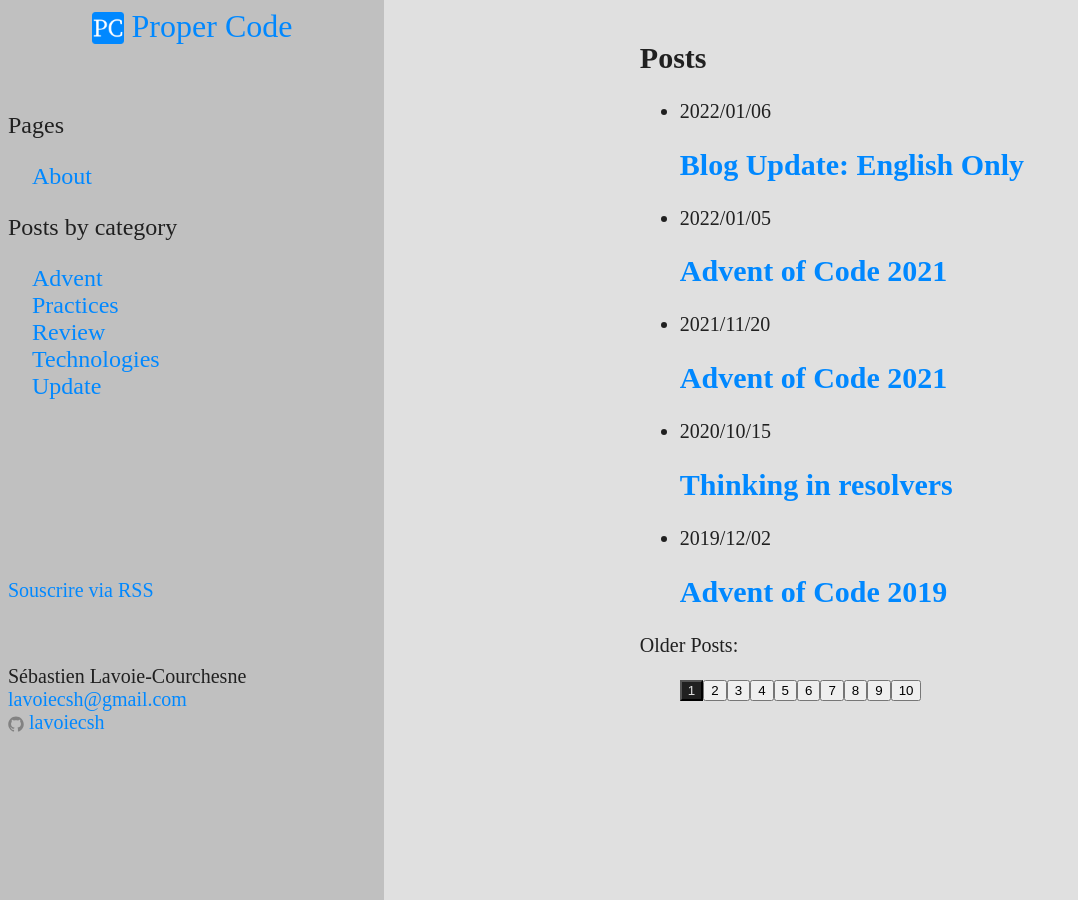
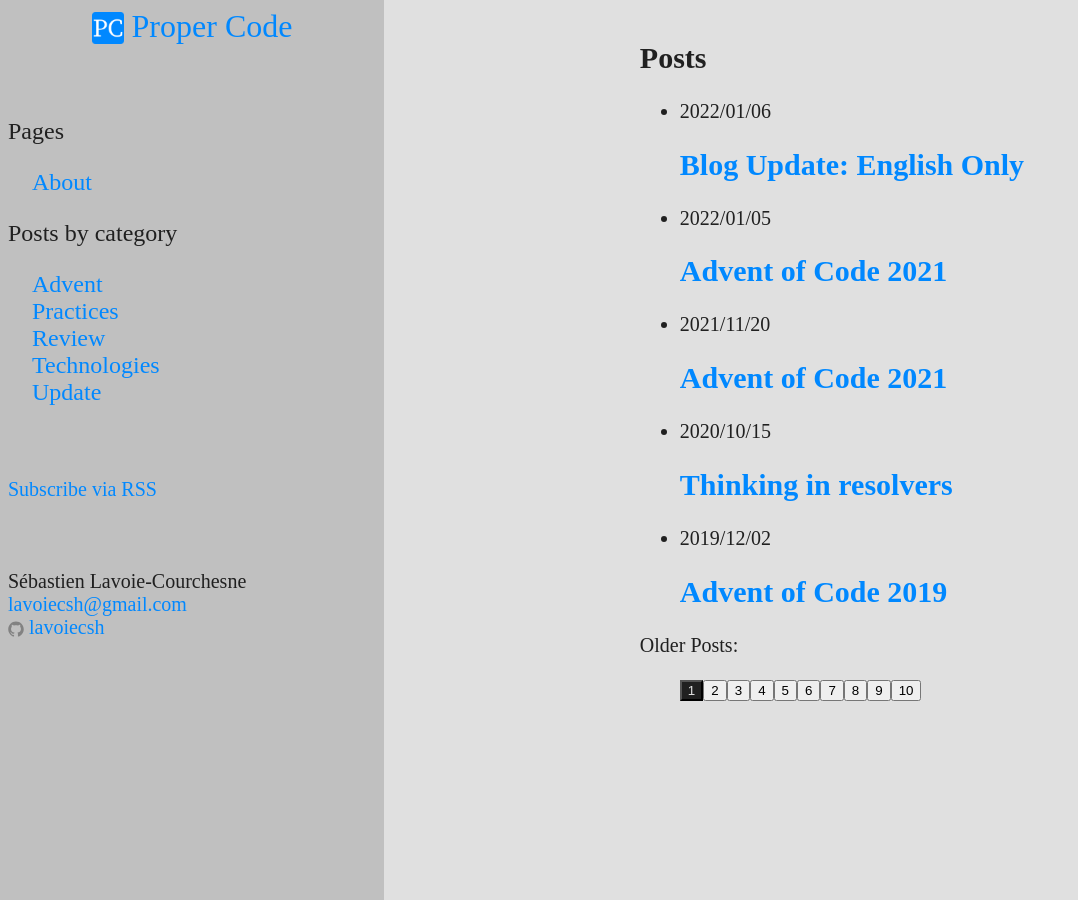
Before and after one commit to lavoiecsh/lavoiecsh.github.io, a Jekyll site: the page built from index.html, in a window 1280 px wide. Shown: the whole page, without its empty margins (0-1078 px from the left). Built offline with Jekyll 4.4.1, drawn with Linux system fonts in a browser that asks for light colours.

Commit message:
Remove last references to lang

```diff
--- a/_layouts/default.html
+++ b/_layouts/default.html
@@ -6,7 +6,7 @@
 {% endif %}
 
 {% assign main_url = "/index.html" | relative_url %}
-<html lang="{{page.lang}}">
+<html lang="en">
 <head>
     <title>{% if page.title %}{{ page.title }}{% else %}{{ site.title }}{% endif %}</title>
     <meta charset="utf-8">
@@ -81,11 +81,7 @@
         </ul>
     </div>
     <div class="rss-feed">
-        {% if page.lang == "en" %}
         <a href="/feed.xml">Subscribe via RSS</a>
-        {% else %}
-        <a href="/feed.xml">Souscrire via RSS</a>
-        {% endif %}
     </div>
 </div>
 </body>
--- a/css/main.scss
+++ b/css/main.scss
@@ -92,12 +92,6 @@
     }
 }
 
-.other-languages {
-    grid-area: languages;
-    font-size: 20px;
-    padding: 8px;
-}
-
 .content {
     grid-area: content;
     font-size: 20px;
@@ -148,12 +142,12 @@
     height: 100%;
     display: grid;
     grid-template-columns: 384px auto;
-    grid-template-areas: 'title content' 'nav content' 'languages content' 'rss content' 'contact content' '. content';
+    grid-template-areas: 'title content' 'nav content' 'rss content' 'contact content' '. content';
 }
 
 @include small-screen() {
     .grid-container {
         grid-template-columns: auto auto;
-        grid-template-areas: 'title' 'languages' 'content' 'nav' 'rss' 'contact';
+        grid-template-areas: 'title' 'content' 'nav' 'rss' 'contact';
     }
 }
```
